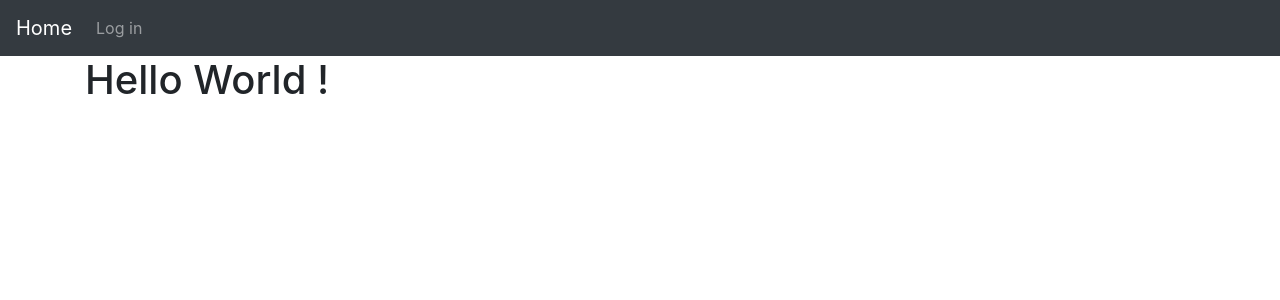
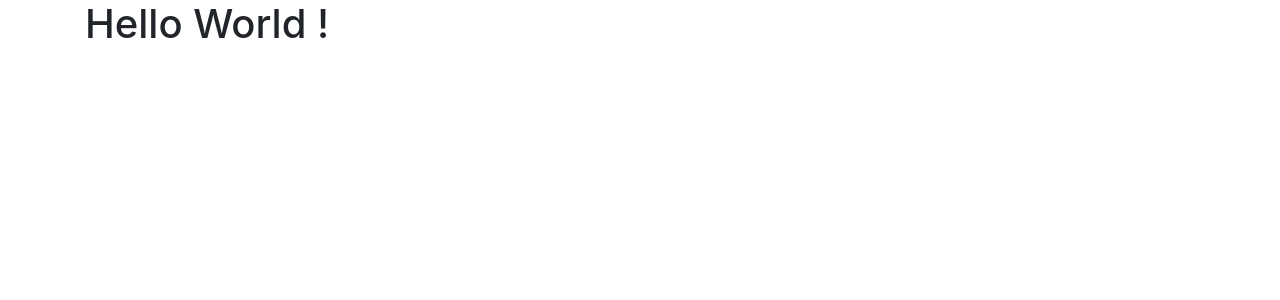
Before and after one commit to damientabet/framework, a PHP site: template src/Views/index.html.twig in a window 1280 px wide. Shown: the top 300 px of the page. Run offline with PHP 8.4, Linux system fonts and the light colour scheme; the template is opened without the code that fills it, so the values that code supplies are empty; some libraries are stand-ins or nearby versions.

Commit message:
Revert "Add Navbar"
This reverts commit fcba856e9409dfa90d1cbf4108be85ff1a39563f.

```diff
--- a/src/Views/include/navbar.html.twig
+++ /dev/null
@@ -1,50 +0,0 @@
-<nav class="navbar navbar-expand-lg navbar-dark bg-dark">
-    <a class="navbar-brand" href="/">Home</a>
-    <button class="navbar-toggler" type="button" data-toggle="collapse" data-target="#navbarSupportedContent"
-            aria-controls="navbarSupportedContent" aria-expanded="false" aria-label="Toggle navigation">
-        <span class="navbar-toggler-icon"></span>
-    </button>
-
-    <div class="collapse navbar-collapse" id="navbarSupportedContent">
-        <ul class="navbar-nav mr-auto">
-            {% if session.user %}
-                <li class="nav-item">
-                    <a class="nav-link" href="/user/{{ session.user.id }}">My account</a>
-                </li>
-                <li class="nav-item">
-                    <form action="/logout" method="post">
-                        <input style="border: none; background-color: transparent" class="nav-link" type="submit"
-                               name="logout" value="Log out">
-                    </form>
-                </li>
-            {% else %}
-                <li class="nav-item">
-                    <div class="dropdown">
-                        <button style="border: none; background-color: transparent" class="nav-link" type="button"
-                                id="dropdownMenuButton" data-toggle="dropdown" aria-haspopup="true"
-                                aria-expanded="false">
-                            Log in
-                        </button>
-                        <div class="dropdown-menu">
-                            <form action="/authentification" method="post" class="px-4 py-3">
-                                <div class="form-group">
-                                    <label for="exampleDropdownFormEmail1">Email address</label>
-                                    <input name="connection_email" type="email" class="form-control"
-                                           id="exampleDropdownFormEmail1" placeholder="email@example.com">
-                                </div>
-                                <div class="form-group">
-                                    <label for="exampleDropdownFormPassword1">Password</label>
-                                    <input name="connection_password" type="password" class="form-control"
-                                           id="exampleDropdownFormPassword1" placeholder="Password">
-                                </div>
-                                <button name="connection" type="submit" class="form-control btn btn-primary">Sign in</button>
-                            </form>
-                            <div class="dropdown-divider"></div>
-                            <a class="dropdown-item" href="/authentification">New around here? Sign up</a>
-                        </div>
-                    </div>
-                </li>
-            {% endif %}
-        </ul>
-    </div>
-</nav>
--- a/src/Views/layout.html.twig
+++ b/src/Views/layout.html.twig
@@ -10,7 +10,6 @@
     <link rel="stylesheet" href="https://stackpath.bootstrapcdn.com/bootstrap/4.3.1/css/bootstrap.min.css" integrity="sha384-ggOyR0iXCbMQv3Xipma34MD+dH/1fQ784/j6cY/iJTQUOhcWr7x9JvoRxT2MZw1T" crossorigin="anonymous">
 </head>
 <body>
-{% include 'include/navbar.html.twig' %}
 <div class="container">
     {% block body %}
     {% endblock %}
```
